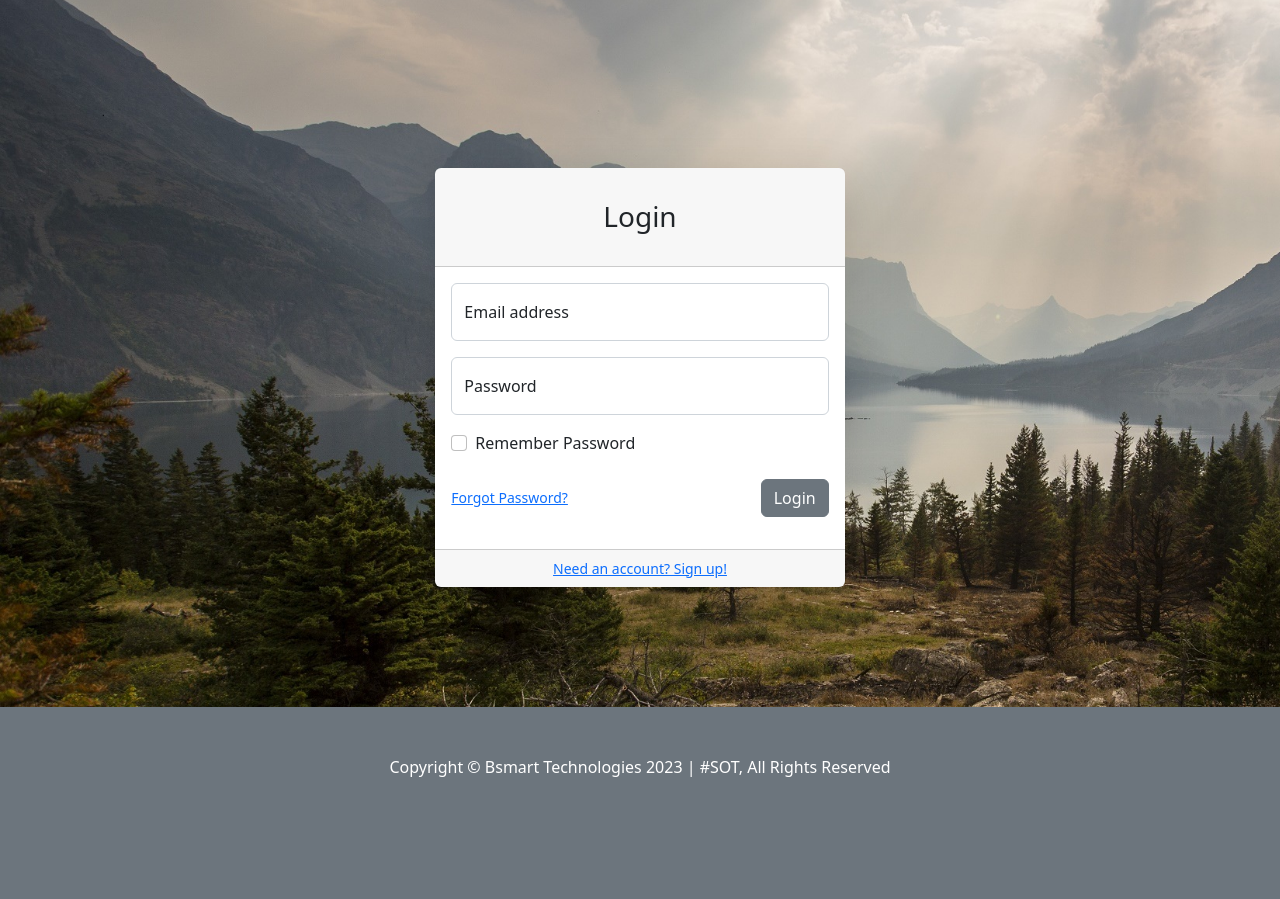
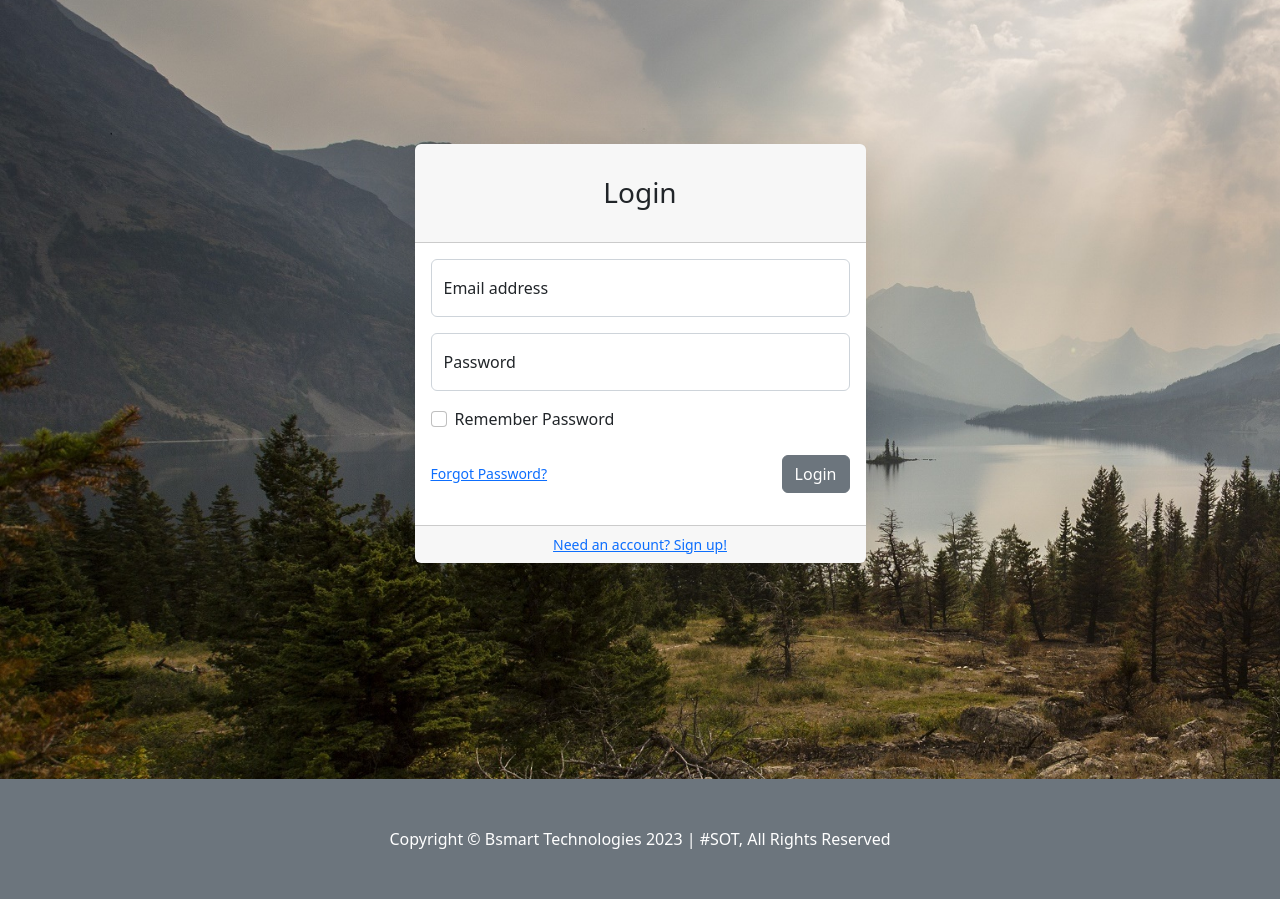
Before and after one commit to Sleeksmart21/Laser, a Flask app: page /login in a window 1280 px wide. Shown: the part 126-1025 px from the top of the page. Before the commit the page ends 903 px from the top, so only its background shows below. Run offline with Flask 3, Linux system fonts and the light colour scheme; some libraries are stand-ins or nearby versions.

Commit message:
Another commit on the project

```diff
--- a/templates/dashboard.html
+++ b/templates/dashboard.html
@@ -47,4 +47,5 @@
             </tbody>
         </table>
     </div>
+    <br><br><br><br><br><br><br><br><br><br><br>
 {% endblock content %}
--- a/templates/history.html
+++ b/templates/history.html
@@ -35,4 +35,5 @@
         </div>
     </div>
 </div>
+<br><br><br><br><br><br><br><br><br><br><br>
 {% endblock %}
--- a/templates/login.html
+++ b/templates/login.html
@@ -1,9 +1,10 @@
 {% extends 'base.html' %}
 
 {% block content %}
+<br><br><br><br>
 <!-- <div class="container px-4 px-lg-5"> -->
     <div id="layoutAuthentication_content">
-        <main style="margin: 120px 120px;">
+        <main>
             <div class="container">
                 <div class="row justify-content-center">
                     <div class="col-lg-5">
@@ -55,4 +56,5 @@
         </main>
     </div>
 <!-- </div> -->
+<br><br><br><br><br><br><br><br><br>
 {% endblock content %}
```
